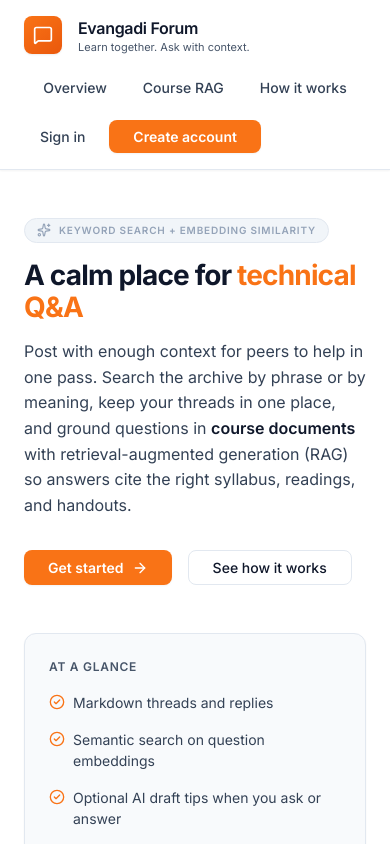
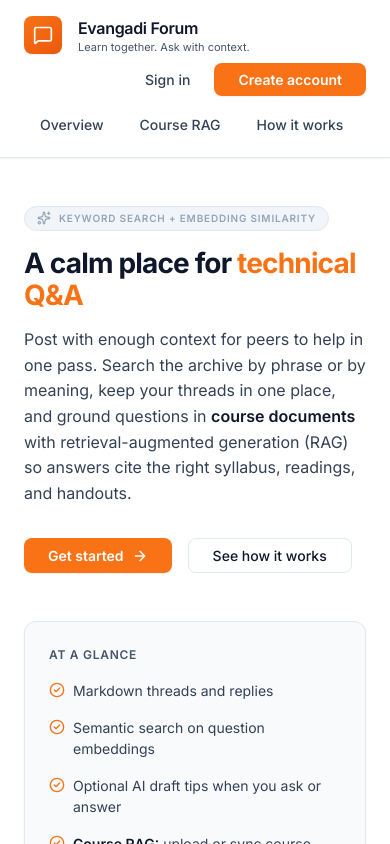
Before and after one commit to shimelisa/ai-powered-forum, a React (Vite) app in the folder Frontend/: page / in a window 390 px wide. Shown: the top 844 px of the page. Built offline with nearby package versions, Linux system fonts and the light colour scheme; no server answers.

Commit message:
Fix mobile navbar layout on landing page

```diff
--- a/Frontend/src/pages/Landing/Landing.module.css
+++ b/Frontend/src/pages/Landing/Landing.module.css
@@ -27,10 +27,33 @@
   margin: 0 auto;
   padding: var(--spacing-md) var(--spacing-lg);
   display: flex;
-  flex-wrap: wrap;
   align-items: center;
   justify-content: space-between;
-  gap: var(--spacing-md);
+  gap: var(--spacing-sm);
+}
+
+@media (max-width: 899px) {
+  .landing__headerInner {
+    flex-wrap: wrap;
+  }
+
+  .landing__brand {
+    flex: 1 1 100%;
+    order: 1;
+  }
+
+  .landing__nav {
+    flex: 1 1 auto;
+    order: 3;
+    width: 100%;
+    justify-content: flex-start;
+    padding-top: var(--spacing-xs);
+  }
+
+  .landing__headerActions {
+    order: 2;
+    margin-left: auto;
+  }
 }
 
 .landing__brand {
@@ -98,8 +121,6 @@
   display: flex;
   align-items: center;
   gap: var(--spacing-xs);
-  flex: 1 1 auto;
-  justify-content: center;
 }
 
 @media (min-width: 900px) {
```
